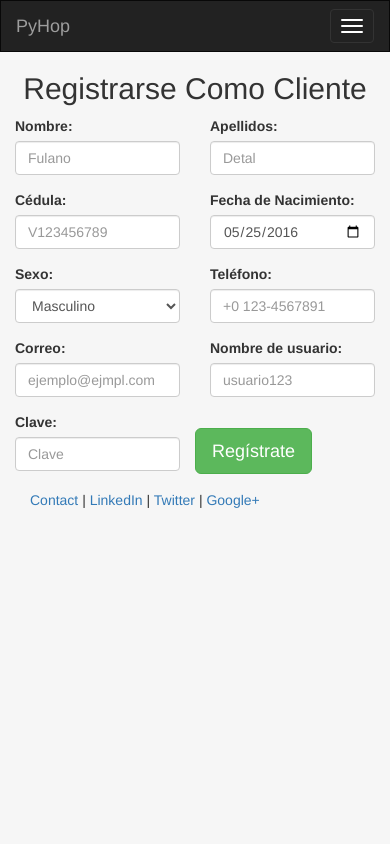
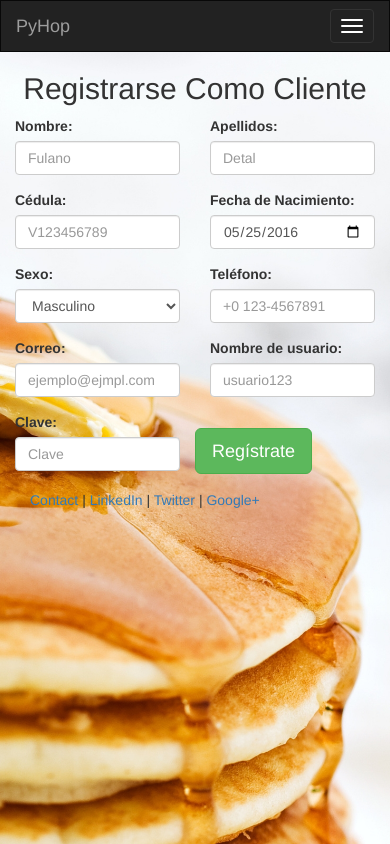
Before and after one commit to Imme2/SoftwareProyectoPyhub, a Django app: page /registro/usuario/ in a window 390 px wide; the page is wider, and only the part inside the window is pictured. Run offline with Django 3.2, Linux system fonts and the light colour scheme; some libraries are stand-ins or nearby versions.

Commit message:
Cosas Cheveres

```diff
--- /dev/null
+++ b/Registro/static/registroCliente/css/full.css
@@ -0,0 +1,17 @@
+/*!
+ * Start Bootstrap - Full HTML Template (http://startbootstrap.com)
+ * Code licensed under the Apache License v2.0.
+ * For details, see http://www.apache.org/licenses/LICENSE-2.0.
+ */
+/*
+
+/* Header Image Background - Change the URL below to your image path (example: ../images/background.jpg) */
+
+.full {
+    background: url('../img/pancackes.jpg') no-repeat center center fixed;
+    -webkit-background-size: cover;
+    -moz-background-size: cover;
+    background-size: cover;
+    -o-background-size: cover;
+    label{font-color:black;}
+}
--- a/Registro/templates/registro/cliente.html
+++ b/Registro/templates/registro/cliente.html
@@ -1,6 +1,6 @@
 {% extends "registro/header.html" %}
 {% block content %}
-<div class>
+<div >
 	<h2 align="center">Registrarse Como Cliente</h2>
 </div>
 <div class="row">
@@ -15,7 +15,7 @@
 		<form method = "post">
 			{% csrf_token %}
 			{% for field in form %}
-			<div class="form-group col-xs-6">
+			<div class="form-group clearfix col-xs-6">
         		{{ field.label_tag }}{{ field }}{{ field.errors }}
 		  	</div>
 		 	{% endfor %}
@@ -25,6 +25,6 @@
             </div>
 		</form>
 	</div>
-	<div class="container-fluid col-md-4"></div>
+	<div class="container-fluid col-md-3"></div>
 </div>
 {% endblock %}
--- a/Registro/templates/registro/header.html
+++ b/Registro/templates/registro/header.html
@@ -9,6 +9,7 @@
 	<script src="//netdna.bootstrapcdn.com/bootstrap/3.1.1/js/bootstrap.min.js"></script>
 	<link rel="stylesheet" type="text/css" href="//netdna.bootstrapcdn.com/bootstrap/3.1.1/css/bootstrap.min.css">
 	<link rel="stylesheet" href="{% static 'registroCliente/css/bootstrap.min.css' %}" type = "text/css"/>
+  <link href="{% static 'registroCliente/css/full.css' %}" rel="stylesheet"/>
 	<meta name="viewport" content = "width=device-width, initial-scale=1.0">
 
 	<style type="text/css">
@@ -19,8 +20,8 @@
 	</style>
 </head>
 
-<body class="body" style="background-color:#f6f6f6">
-<nav class="navbar navbar-inverse">
+<body class="body full" style="background-color:#f6f6f6">
+<nav class="navbar navbar-inverse ">
   <div class="container-fluid">
     <!-- Brand and toggle get grouped for better mobile display -->
     <div class="navbar-header">
--- a/inicio/templates/inicio/header.html
+++ b/inicio/templates/inicio/header.html
@@ -9,6 +9,7 @@
 	<script src="//netdna.bootstrapcdn.com/bootstrap/3.1.1/js/bootstrap.min.js"></script>
 	<link rel="stylesheet" type="text/css" href="//netdna.bootstrapcdn.com/bootstrap/3.1.1/css/bootstrap.min.css">
 	<link rel="stylesheet" href="{% static 'inicio/css/bootstrap.min.css' %}" type = "text/css"/>
+  <link href="{% static 'inicio/css/full.css' %}" rel="stylesheet"/>
 	<meta name="viewport" content = "width=device-width, initial-scale=1.0">
 
 	<style type="text/css">
@@ -19,7 +20,7 @@
 	</style>
 </head>
 
-<body class="body" style="background-color:#f6f6f6">
+<body class="body full" style="background-color:#f6f6f6">
 <nav class="navbar navbar-inverse">
   <div class="container-fluid">
     <!-- Brand and toggle get grouped for better mobile display -->
```
Also changed, not shown: inicio/static/inicio/css/full.css (added, +16 -0 lines), Registro/static/registroCliente/img/food_pancakes_crepes_honey_plate_berries_hd-wallpaper-71560.jpg (added), Registro/static/registroCliente/img/pancackes.jpg (added), Registro/static/registroCliente/img/pancakes2.jpg (added), Registro/static/registroCliente/img/stack-of-pancakes-png-wallpaper-4.jpg (added), inicio/static/inicio/css/bootstrap.css, inicio/static/inicio/img/food_pancakes_crepes_honey_plate_berries_hd-wallpaper-71560.jpg (added), inicio/static/inicio/img/pancackes.jpg (added), inicio/static/inicio/img/stack-of-pancakes-png-wallpaper-4.jpg (added).
